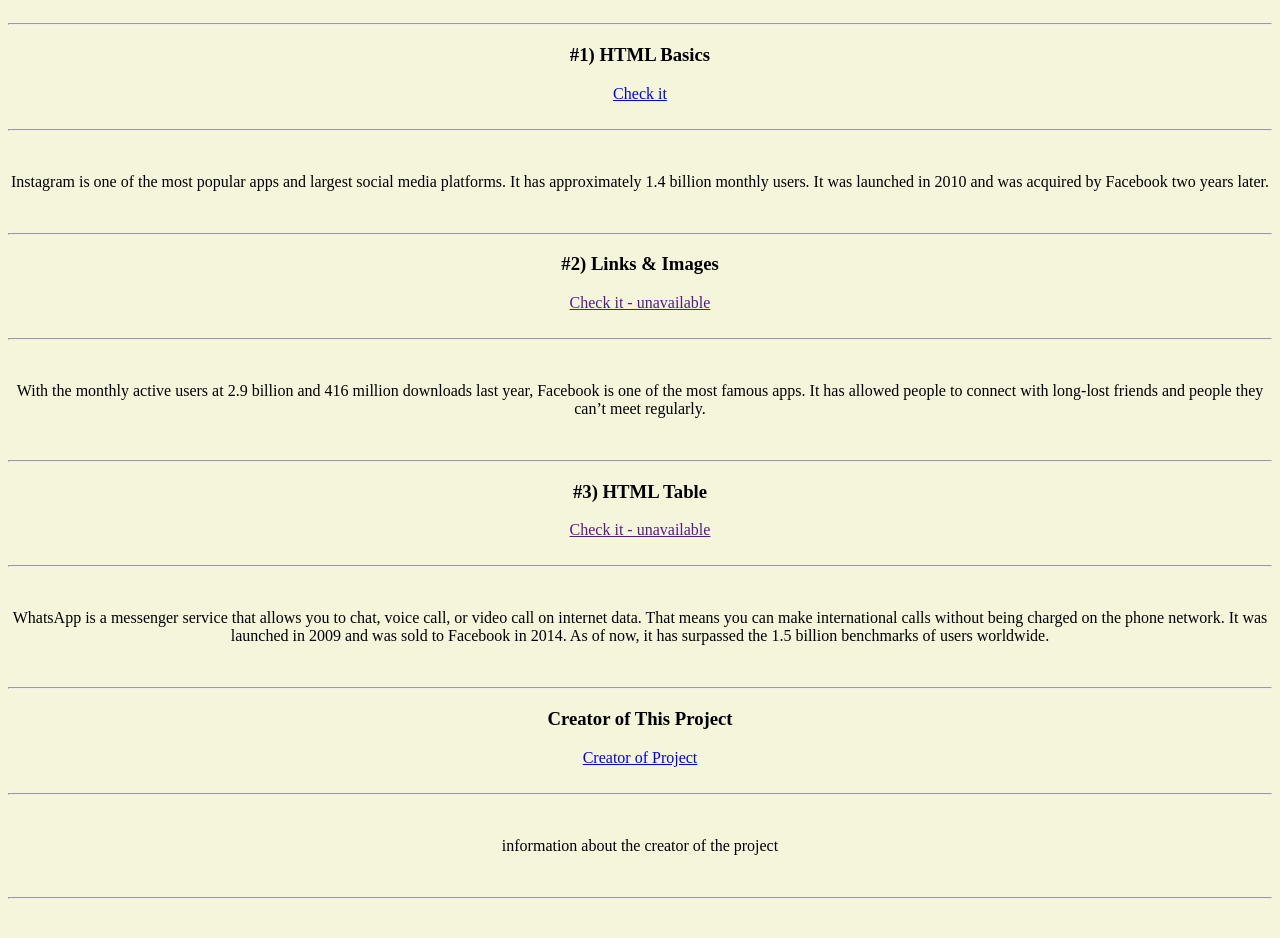
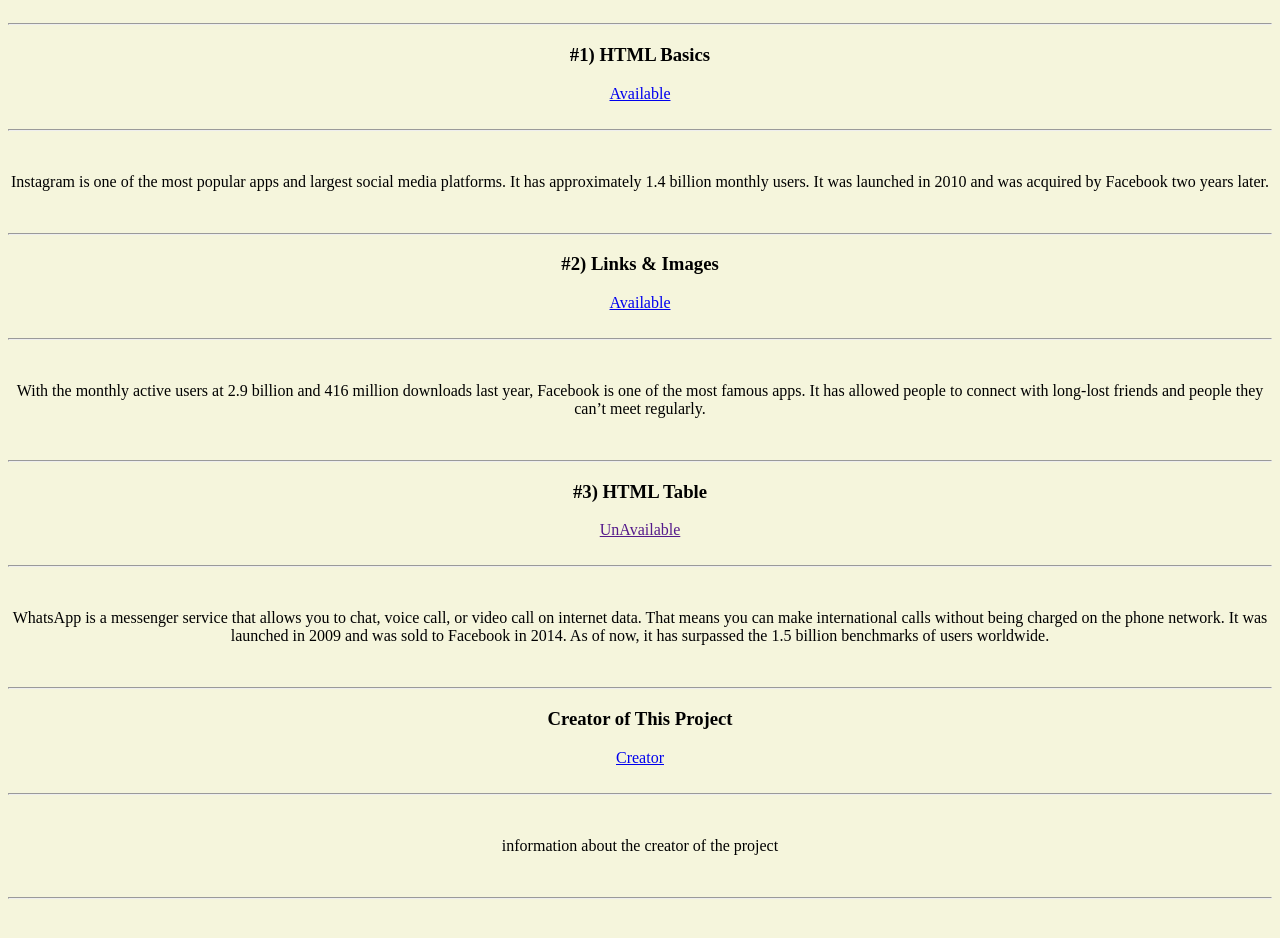
Before and after one commit to OmarMohamedX1/Course.com, a plain HTML site: page index.html in a window 1280 px wide. Shown: the part 348-1286 px from the top of the page. Drawn offline with Linux system fonts and the light colour scheme.

Commit message:
Update index.html

```diff
--- a/index.html
+++ b/index.html
@@ -23,12 +23,12 @@
 		<h4>Created on 8/11/2022<a href="Updates.html">Updates</a></h4>
         <br>
 		<h1>Courses</h1>
-		<img src="coder.png" alt="Something Went Wrong" title="MobileApps" width="270" height="200">
+		<img src="coder.png" alt="Something Went Wrong" title="Courses" width="270" height="200">
 		<br>
         <br>
 		<hr>
 		<h3>#1) HTML Basics</h3>
-		<a href="HTMLBasics.html">Check it</a>
+		<a href="HTMLBasics.html">Available</a>
 		<br>
 		<br>
 		<hr>
@@ -37,7 +37,7 @@
 		<br>
 		<hr>
 		<h3>#2) Links & Images</h3>
-		<a href="">Check it - unavailable</a>
+		<a href="Links&Images.html">Available</a>
 		<br>
 		<br>
 		<hr>
@@ -46,7 +46,7 @@
 		<br>
 		<hr>
 		<h3>#3) HTML Table</h3>
-		<a href="">Check it - unavailable</a>
+		<a href="">UnAvailable</a>
 		<br>
 		<br>
 		<hr>
@@ -55,7 +55,7 @@
 		<br>
 		<hr>
 		<h3>Creator of This Project</h3>
-		<a href="Creator.html">Creator of Project</a>
+		<a href="Creator.html">Creator</a>
 		<br>
 		<br>
 		<hr>
```
